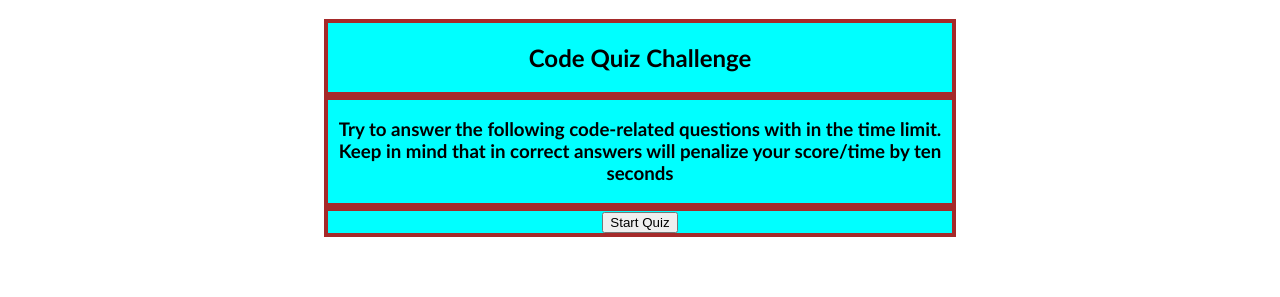
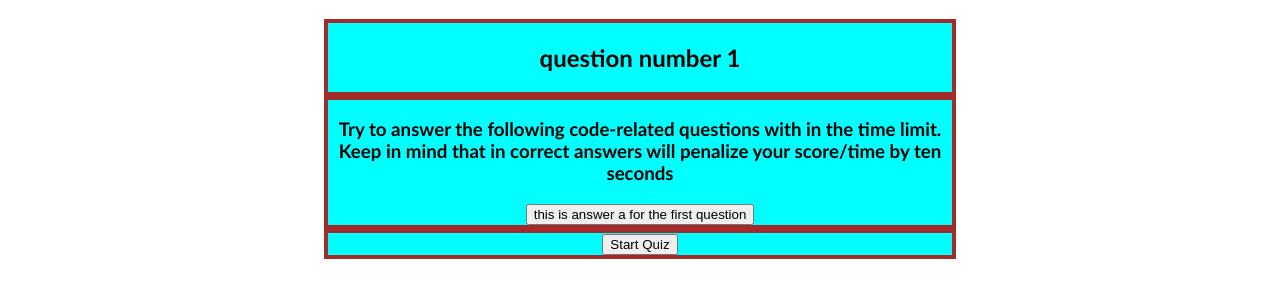
Before and after one commit to abrahampre/coding-quiz-challenge-texas-parks-wild-life, a plain HTML site: page index.html in a window 1280 px wide. Both pictures are taken after a click on the button "Start Quiz". Shown: the part 71-368 px from the top of the page. Drawn offline with Linux system fonts and the light colour scheme.

Commit message:
first button succesfully inserted with ID

```diff
--- a/assets/js/script.js
+++ b/assets/js/script.js
@@ -1,29 +1,53 @@
 var pageContentEl =  document.querySelector("#page-content");
+var buttonContainer =  document.querySelector("#button-container")
 var buttonStartEl = document.querySelector("#btna");
 var counterEl = document.querySelector("#timer-count-down")
 var buttonContainerEl = document.querySelector("#btn-container")
 var counter = 60;
 var questions = ["question number 1","question number 2"];
-var answera = [
+var answerA = [
     {
-        "answera":"this is answer a for the first question",
-        "id":"correct"
+        "optionA":"this is answer a for the first question",
+        "answer-id":"correct"
     },
     {
-        "answera":"this is anwer a for the second question",
-        "id":"correct"
+        "optionA":"this is anwer a for the second question",
+        "answer-id":"correct"
     }
-]
-var answerb = [
+];
+var answerB = [
     {
-        "answerb":"this is answer b for the first question",
-        "id":"correct"
+        "optionB":"this is answer b for the first question",
+        "answer-id":"correct"
     },
     {
-        "answerb":"this is anwer b for the second question",
-        "id":"correct"
+        "optionB":"this is anwer b for the second question",
+        "answer-id":"correct"
     }
-]
+];
+
+var answerC  = [
+    {
+        "optionC":"this is answer b for the first question",
+        "answer-id":"correct"
+    },
+    {
+        "optionC":"this is anwer b for the second question",
+        "answer-id":"correct"
+    }
+];
+
+var answerD  = [
+    {
+        "optionD":"this is answer b for the first question",
+        "answer-id":"correct"
+    },
+    {
+        "optionD":"this is anwer b for the second question",
+        "answer-id":"correct"
+    }
+];
+
 
 
 var timerStarts = function(counter){
@@ -62,6 +86,17 @@ var startQuiz= function(event){
 var insertElements=  function(){
     console.log("insert elements")
 
+    // insert questions
+    var questionContent =  pageContentEl.querySelector("#question-content");
+    questionContent.innerHTML = questions[0];
+
+    // create button element then insert button to div area
+    var firstSelection = document.createElement("button");
+    firstSelection.className = "btn";
+    firstSelection.textContent = answerA[0].optionA;
+    firstSelection.setAttribute("answer-id", answerA[0]["answer-id"]);
+    buttonContainer.appendChild(firstSelection);
+
 }
 
 
--- a/index.html
+++ b/index.html
@@ -20,7 +20,7 @@
                 <h1 id="question-content">Code Quiz Challenge</h1>
             </div>
 
-            <div>
+            <div id="button-container">
                 <h3>Try to answer the following code-related questions with in the time limit. Keep in mind that in correct answers will penalize your score/time by ten seconds</h3>
             </div>
 
```
